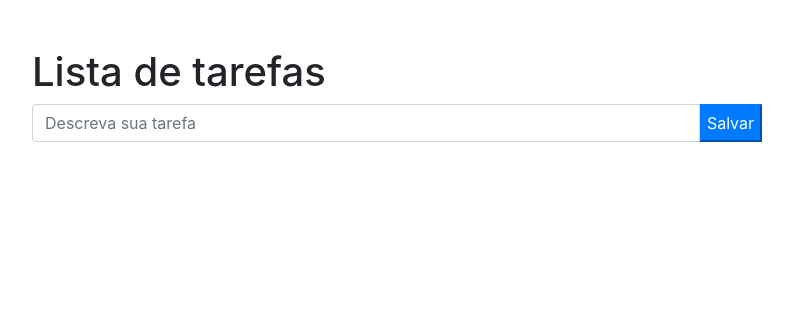
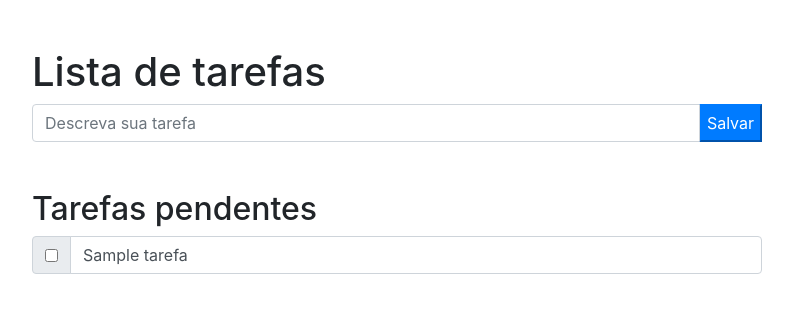
Before and after one commit to breeeno/to-do-django, a Django app: template to_do/tarefas/templates/tarefas/home.html in a window 1280 px wide. Shown: the top 313 px of the page, without its empty margins (243-1036 px from the left). Run offline with Django 4.2, Linux system fonts and the light colour scheme; the template is opened without the code that fills it: values that come from a table or form of the project are taken from there, others are empty; tables that the repository leaves empty hold one stand-in row (values such as "Sample post").

Commit message:
- Inserido checkbox de tarefa - Inserido testes de listagem de tarefas pendentes
#close #7

```diff
--- a/to_do/tarefas/templates/tarefas/home.html
+++ b/to_do/tarefas/templates/tarefas/home.html
@@ -16,13 +16,28 @@
                 {% csrf_token %}
                 <div class="input-group mb-3">
                     <input type="text" class="form-control" placeholder="Descreva sua tarefa"
-                           aria-label="Sua tarefa" aria-describedby="button-addon2" , name="nome">
+                           aria-label="Sua tarefa" aria-describedby="button-addon2"  name="nome">
                     <div class="input-group-append">
                         <button class="btn-primary" type="submit" id="button-addon2">Salvar</button>
                     </div>
                 </div>
                 <small id="emailHelp" class="form-text text-muted">{{ form.nome.errors }}</small>
             </form>
+            <h2 class="mt-5">Tarefas pendentes</h2>
+
+            {% for tarefa in tarefas_pendentes %}
+            <form>
+                <div class="input-group mb-3">
+                    <div class="input-group-prepend">
+                        <div class="input-group-text">
+                            <input type="checkbox" aria-label="Checkbox para tarefa">
+                        </div>
+                    </div>
+                    <input type="text" class="form-control" aria-label="Text input para tarefa" value="{{ tarefa.nome }}">
+                </div>
+            </form>
+
+            {% endfor %}
         </div>
     </div>
 
```
Also changed, not shown: to_do/tarefas/tests/test_tarefas_get.py (+25 -1 lines), to_do/tarefas/views.py (+5 -4 lines).
